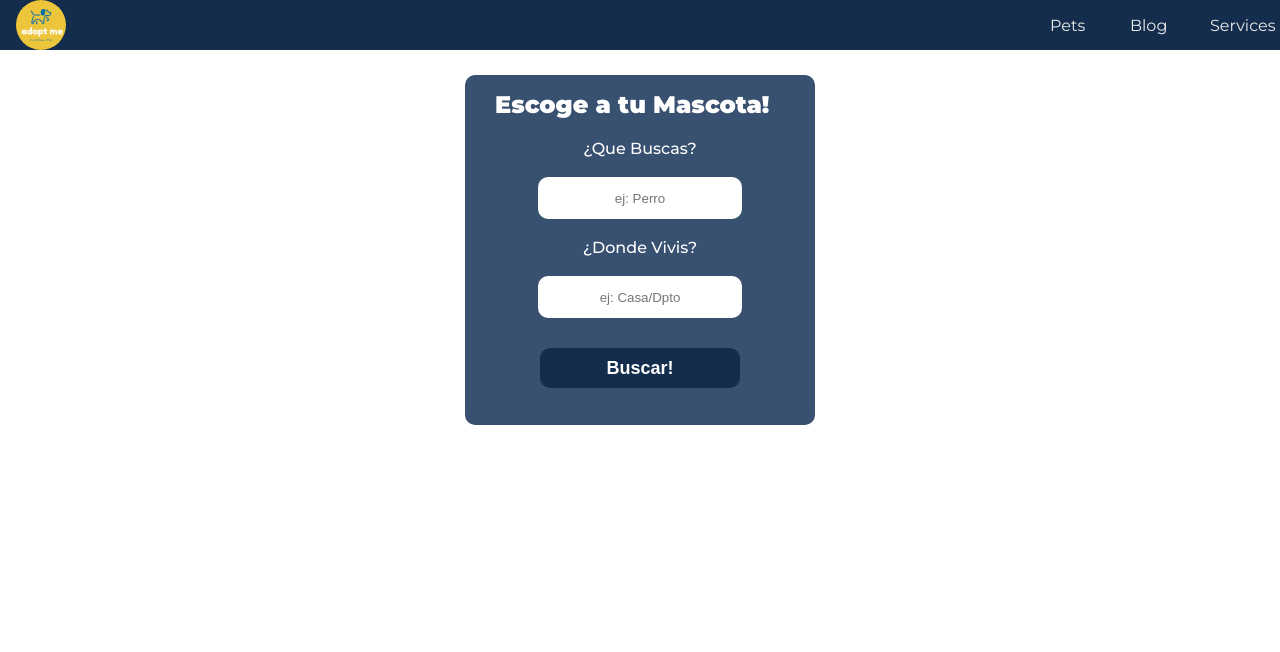
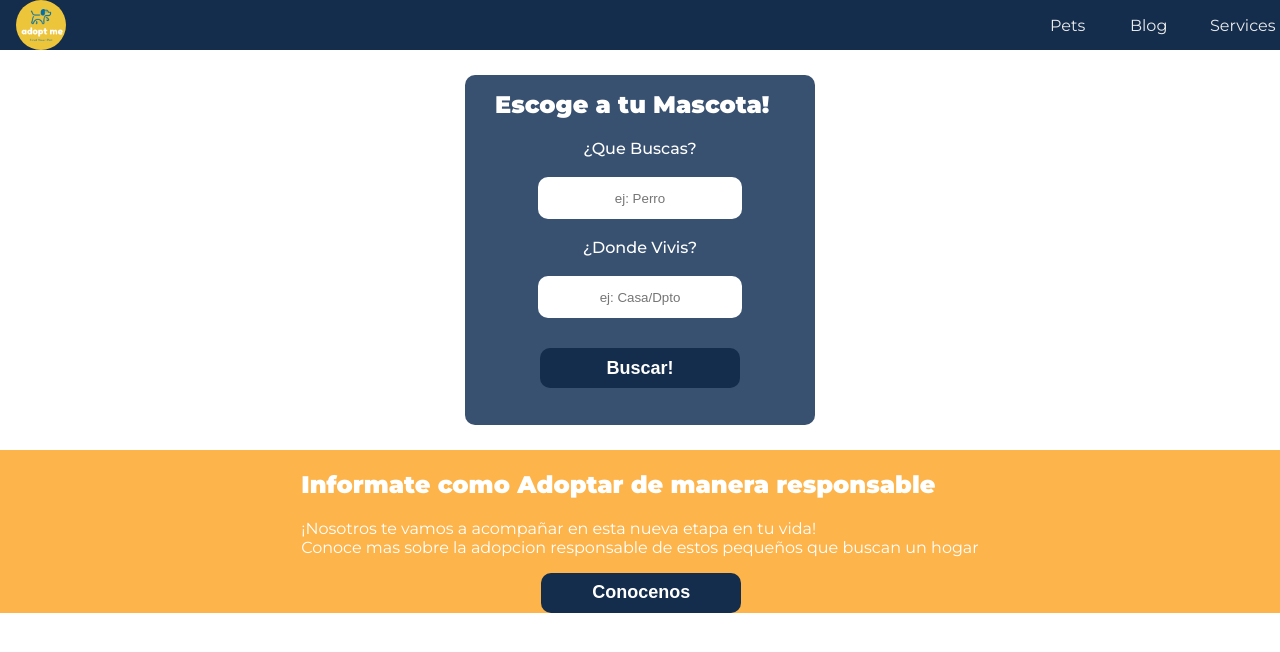
Before and after one commit to BNicDev/Adopt-me, a plain HTML site: page index.html in a window 1280 px wide. Shown: the top 652 px of the page. Drawn offline with Linux system fonts and the light colour scheme.

Commit message:
second steps

```diff
--- a/index.html
+++ b/index.html
@@ -32,5 +32,12 @@
                 </div>
             </div>
         </div>
+    <div class="second-section">
+        <div class="adopt-plan">
+            <h2 class="adopt-title">Informate como Adoptar de manera responsable</h2>
+            <p class="adopt-p">¡Nosotros te vamos a acompañar en esta nueva etapa en tu vida!<br> Conoce mas sobre la adopcion responsable de estos pequeños que buscan un hogar</p>
+            <button class="about">Conocenos</button>
+        </div>
+    </div>
 </body>
 </html>
--- a/style.css
+++ b/style.css
@@ -3,6 +3,7 @@
     --second-color:#9fd3c7;
     --third-color:#385170;
     --fourth-color:#142d4c;
+    --fifth-color:#fdb44b;
 }
 body{
     margin: 0;
@@ -107,4 +108,34 @@ ul li:hover{
 }
 .pet-choice button:hover{
     border: 1px solid #ffffff;
+    background-color: var(--third-color);
 }
+.second-section{
+    margin: 0;
+    display: flex;
+    align-items: center;
+    justify-content: center;
+    background-color: var(--fifth-color);
+}
+.adopt-plan{
+    color: white;
+    align-items: center;
+    justify-content: center;
+}
+.about{
+    margin-left: 240px;
+    height: 40px;
+    width:200px;
+    border-radius: 10px;
+    border: none;
+    color: white;
+    font-weight: 600;
+    font-size: large;
+    background-color: var(--fourth-color);
+    cursor: pointer;
+}
+.about:hover{
+    background-color:var(--fifth-color);
+    border: 1px solid #ffffff;
+    color: #ffffff;
+}
```
